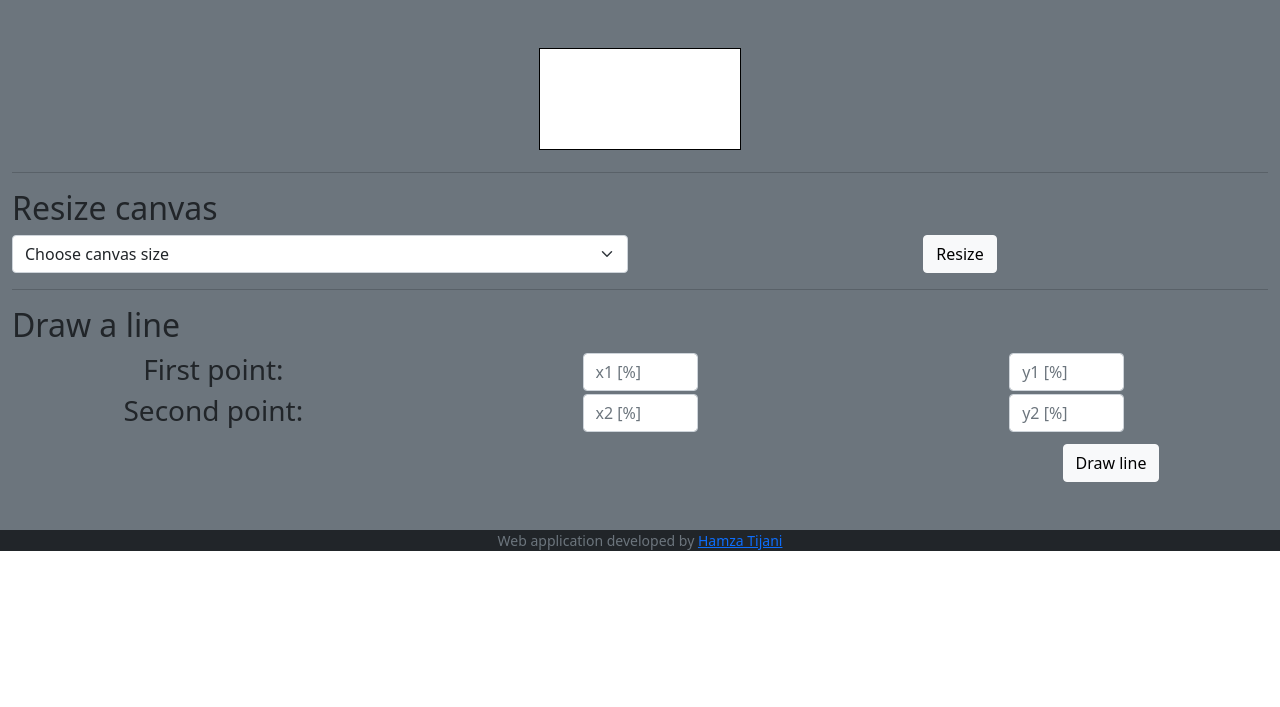
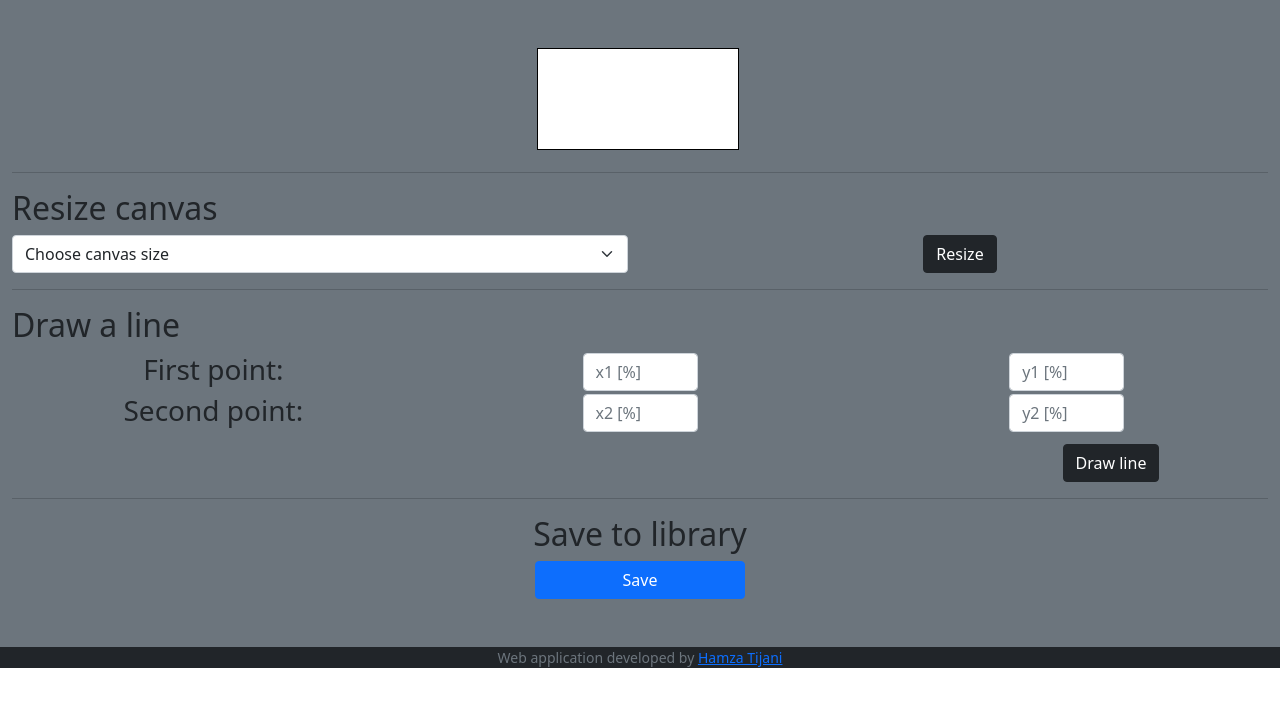
Before and after one commit to Tija01/draw_webapp, a Flask app: page /draw in a window 1280 px wide. Shown: the part 76-783 px from the top of the page. Run offline with Flask 2, Linux system fonts and the light colour scheme; a user stored in the database is signed in.

Commit message:
Canvas saved to server as jpg

```diff
--- a/app.py
+++ b/app.py
@@ -1,14 +1,14 @@
 import os
-
 from sqlalchemy import create_engine, text
-
-from flask import Flask, flash, redirect, render_template, request, session
+from flask import Flask, flash, redirect, render_template, request, session, Response
 from flask_session import Session
 from tempfile import mkdtemp
 from werkzeug.security import check_password_hash, generate_password_hash
 from datetime import datetime
+import time
+from helpers import apology, login_required
 
-from helpers import apology, login_required
+PATH_TO_TEST_IMAGES_DIR = './images'
 
 # Configure application
 app = Flask(__name__)
@@ -212,3 +212,13 @@ def register():
 
     else:
         return render_template("register.html")
+
+# Save drawing as a jpeg file then TODO add url to the database
+@app.route('/image', methods=['POST'])
+def image():
+
+    i = request.files['image']  # get the image
+    f = ('%s.jpeg' % time.strftime("%Y%m%d-%H%M%S"))
+    i.save('%s/%s' % (PATH_TO_TEST_IMAGES_DIR, f))
+
+    return redirect("/")
--- a/templates/draw.html
+++ b/templates/draw.html
@@ -8,6 +8,7 @@
 {% block main %}
 <!-- TODO: Add the drawing feature and it's tutorial-->
     <canvas id="myCanvas" width="200" height="100"></canvas>
+    <img class="invisible" src="" id="imgConverted" >
 
     <hr>
     <h2 class="text-start"> Resize canvas</h2>
@@ -22,7 +23,7 @@
         </div>
 
         <div class="col">
-            <button onclick="resize(event)" class="btn btn-light">Resize</button>
+            <button onclick="resize(event)" class="btn btn-dark">Resize</button>
         </div>
     </div>
 
@@ -53,30 +54,19 @@
     </div>
 
     <div class="col-3 ms-auto mt-2">
-        <button onclick="line(event)" class="btn btn-light">Draw line</button>
+        <button onclick="line(event)" class="btn btn-dark">Draw line</button>
     </div>
+
+    <hr>
+    <h2 class="text-start text-center">Save to library</h2>
+    <button id="save" onclick="save(event)" class="btn btn-primary col-2">Save</button>
 
 
     <script>
-        const canvas = document.getElementById("myCanvas")
+        var canvas = document.getElementById("myCanvas")
         var ctx = canvas.getContext("2d");
         // Default bg-color
         setCanvasBgColor(canvas, 'white');
-
-        function setCanvasBgColor(canvas, color)
-        {
-            const context = canvas.getContext('2d');
-
-            // Its good practice to save a context state that will be modified
-            context.save()
-            // To keep the existing drawing as the bg color is changed
-            context.globalCompositeOperation = 'destination-over'
-
-            context.fillStyle = color;
-            context.fillRect(0, 0, canvas.width, canvas.height);
-
-            context.restore()
-        }
 
 
         function resize(event)
@@ -103,6 +93,22 @@
             }
         }
 
+
+        function setCanvasBgColor(canvas, color)
+        {
+            // Its good practice to save a context state that will be modified
+            ctx.save()
+
+            // To keep the existing drawing as the bg color is changed
+            ctx.globalCompositeOperation = 'destination-over'
+
+            ctx.fillStyle = color;
+            ctx.fillRect(0, 0, canvas.width, canvas.height);
+
+            ctx.restore()
+        }
+
+
         function line(event)
         {
             var x1 = document.getElementById('x1').value;
@@ -114,5 +120,26 @@
             ctx.stroke();
         }
 
+        function save(event)
+        {
+            //Convert the canvas to blob and post the file
+            canvas.toBlob(postFile, 'image/jpeg');
+
+            //Add file blob to a form and post
+            function postFile(file) {
+                let formdata = new FormData();
+                formdata.append("image", file);
+                let xhr = new XMLHttpRequest();
+                xhr.open('POST', 'http://127.0.0.1:5000/image', true);
+                xhr.onload = function () {
+                if (this.status === 200)
+                    console.log(this.response);
+                else
+                    console.error(xhr);
+                };
+                xhr.send(formdata);
+            }
+        }
+
     </script>
 {% endblock %}
```
